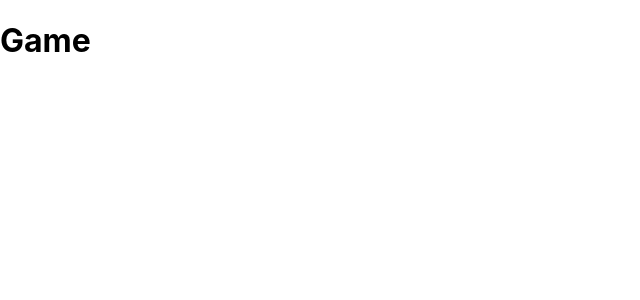
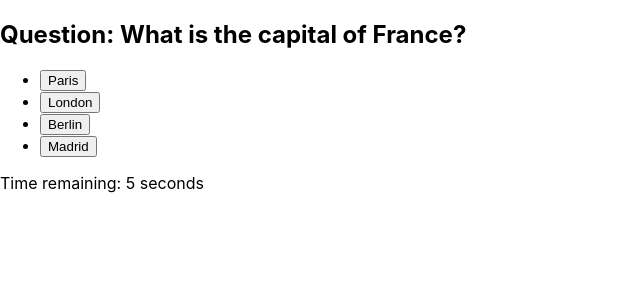
Before and after one commit to Sczeam/my-game-project, a React (Create React App) app: page /game in a window 1280 px wide. Shown: the top 300 px of the page, without its empty margins (0-640 px from the left). Built offline with nearby package versions, Linux system fonts and the light colour scheme.

Commit message:
dummy-question-is-working

```diff
--- a/src/components/Game.js
+++ b/src/components/Game.js
@@ -1,12 +1,69 @@
-// components/Game.js
-import React from "react";
+import React, { useState, useEffect } from "react";
 
-const Game = () => {
+const QuestionScreen = () => {
+  const [question, setQuestion] = useState("");
+  const [options, setOptions] = useState([]);
+  const [timer, setTimer] = useState(10); // Timer in seconds
+  const [selectedOption, setSelectedOption] = useState("");
+  const [isAnswered, setIsAnswered] = useState(false);
+
+  // Dummy question data for demonstration
+  const dummyQuestion = "What is the capital of France?";
+  const dummyOptions = ["Paris", "London", "Berlin", "Madrid"];
+
+  useEffect(() => {
+    // Fetch question and options from API or local data source
+    setQuestion(dummyQuestion);
+    setOptions(dummyOptions);
+  }, []);
+
+  useEffect(() => {
+    // Start the timer countdown
+    const interval = setInterval(() => {
+      if (timer > 0) {
+        setTimer((prevTimer) => prevTimer - 1);
+      } else {
+        // Timer has expired
+        clearInterval(interval);
+        // Handle timer expiry logic (e.g., show correct answer, mark as unanswered)
+        setIsAnswered(true);
+      }
+    }, 1000);
+
+    // Clean up timer interval on component unmount or timer expiry
+    return () => clearInterval(interval);
+  }, [timer]);
+
+  const handleOptionSelect = (option) => {
+    // Handle option selection
+    if (!isAnswered) {
+      setSelectedOption(option);
+      // Perform additional logic (e.g., check answer)
+      setIsAnswered(true);
+      // Optionally, you can also clear the timer here
+    }
+  };
+
   return (
     <div>
-      <h1>Game</h1>
+      <h2>Question: {question}</h2>
+      <ul>
+        {options.map((option, index) => (
+          <li key={index}>
+            <button
+              disabled={isAnswered}
+              onClick={() => handleOptionSelect(option)}
+            >
+              {option}
+            </button>
+          </li>
+        ))}
+      </ul>
+      <p>Time remaining: {timer} seconds</p>
+      {isAnswered && <p>Answered: {selectedOption}</p>}
+      {/* Additional UI based on whether the question is answered or timer is expired */}
     </div>
   );
 };
 
-export default Game;
+export default QuestionScreen;
```
